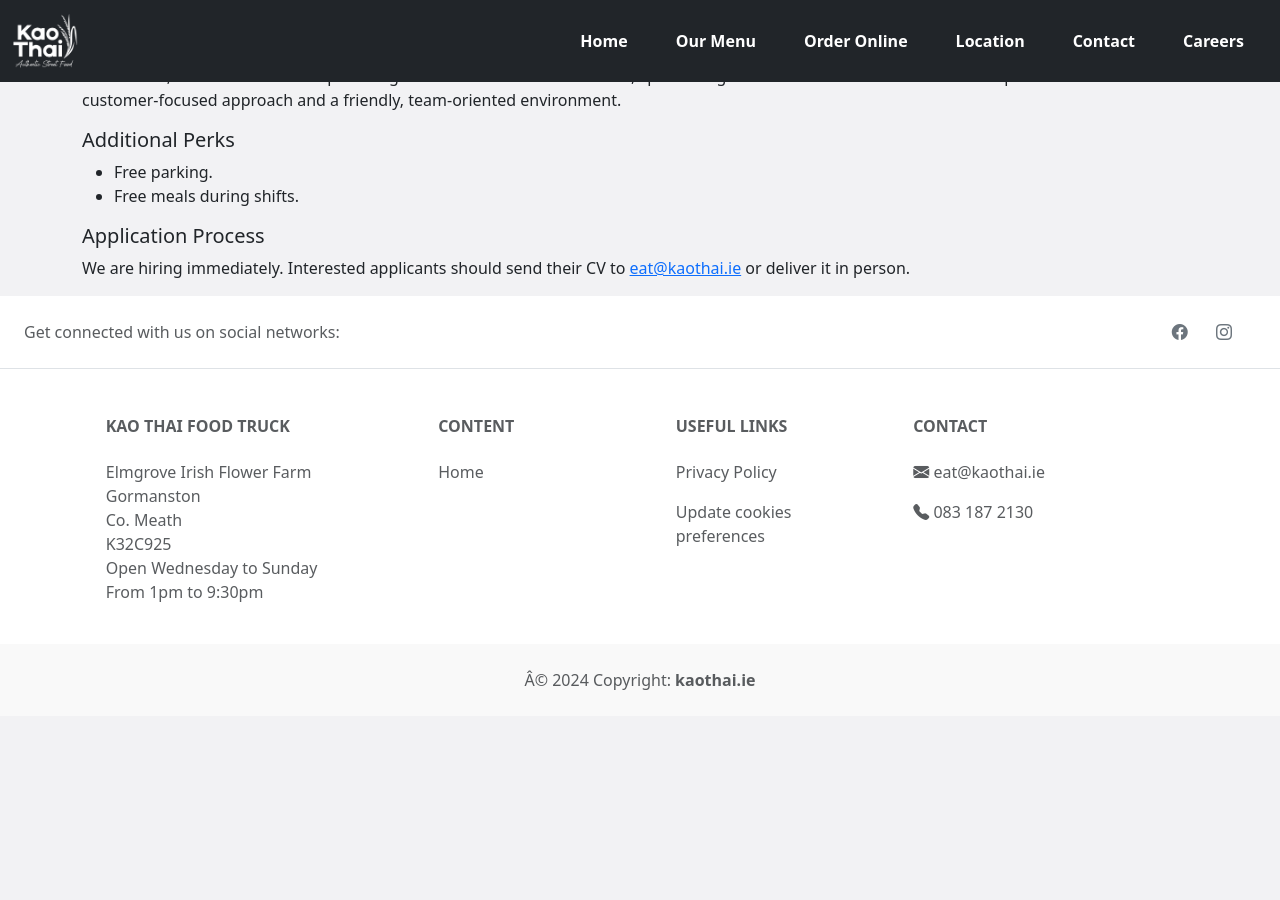
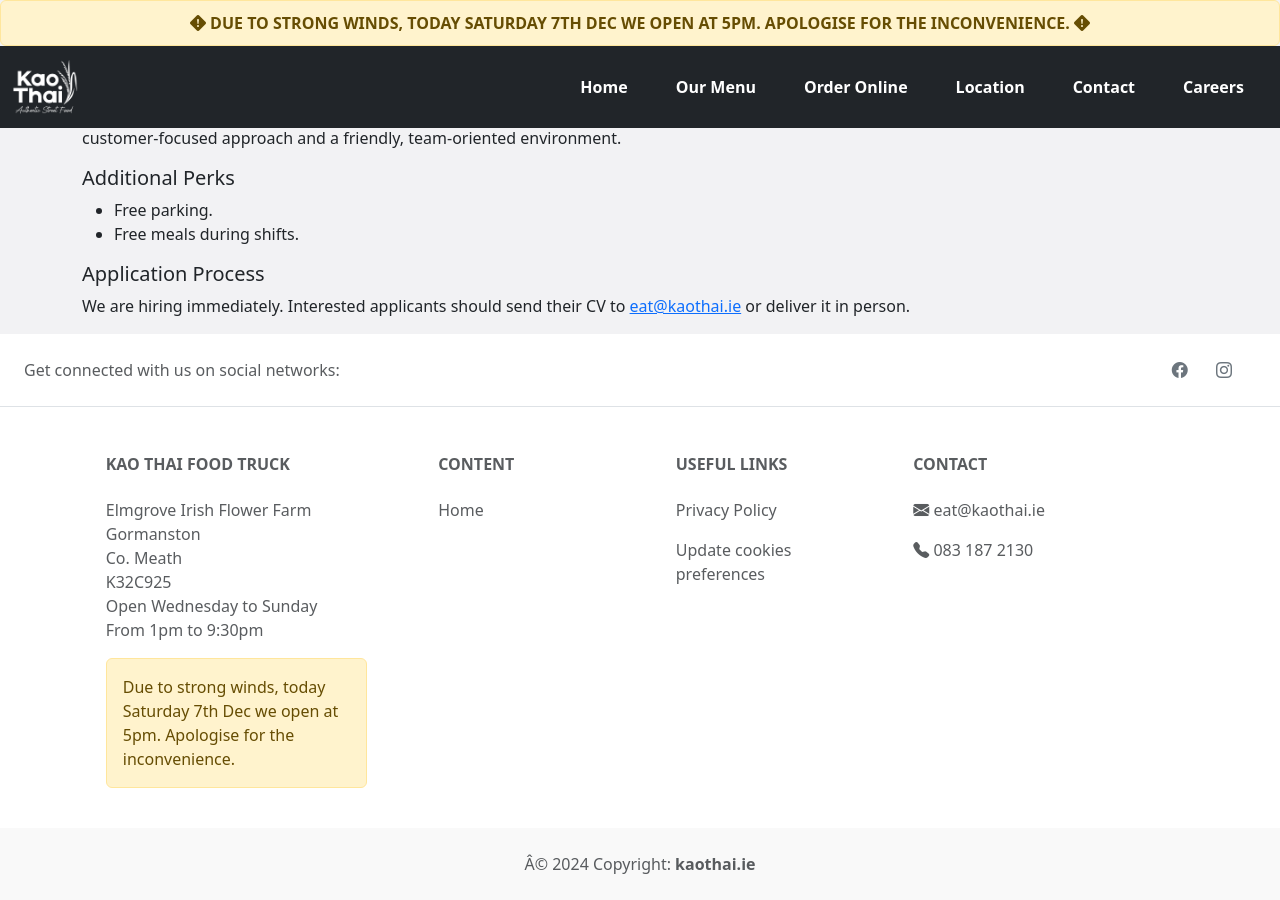
Before and after one commit to maxymo/kaothai-web, a Jekyll site: the page built from careers.html, in a window 1280 px wide and 900 px high, scrolled down 761 px. Built offline with Jekyll 4.4.1, drawn with Linux system fonts in a browser that asks for light colours; comment, search, counter and statistics services are not loaded; before the commit the page ends 1477 px from its top, so only the background shows below that.

Commit message:
update alert

```diff
--- a/_data/general.yml
+++ b/_data/general.yml
@@ -1,4 +1,4 @@
 #_data/general.yml
 
-alertOn: false
-alert: "This week we are CLOSED from Wednesday, 13 November to Sunday, 17 November. We apologize for any inconvenience caused"
+alertOn: true
+alert: "Due to strong winds, today Saturday 7th Dec we open at 5pm. Apologise for the inconvenience."
```
